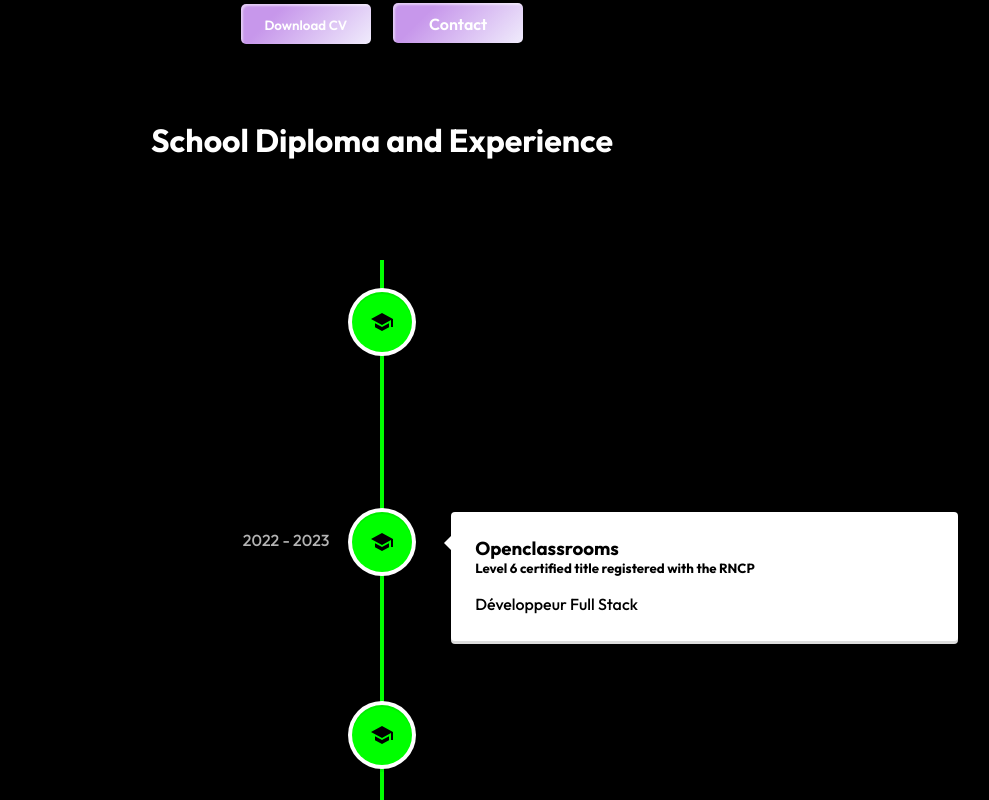
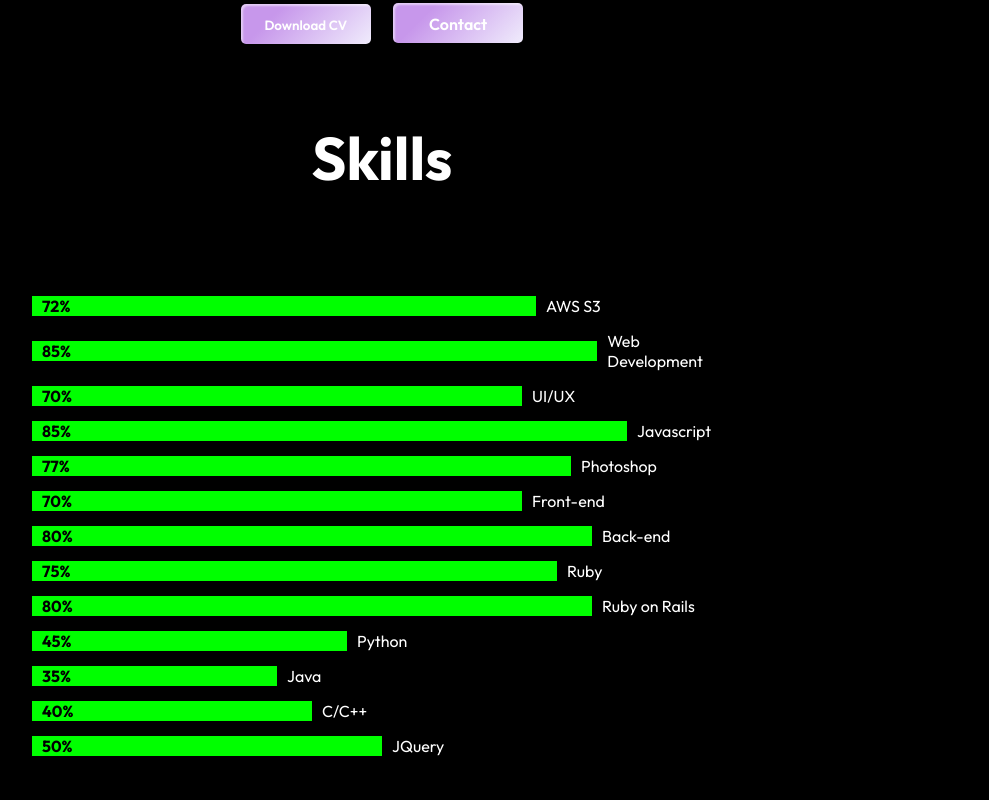
Before and after one commit to Prajay-Chaudhary/Portfolio-website_react, a React (Create React App) app: page /About in a window 1280 px wide. Shown: the part 1820-2620 px from the top of the page, without its empty margins (258-1247 px from the left). Built offline with nearby package versions, Linux system fonts and the light colour scheme; a web font is replaced by a local one.

Commit message:
Skills component and shown in bar graph.

```diff
--- a/package.json
+++ b/package.json
@@ -11,6 +11,7 @@
     "@testing-library/jest-dom": "^5.16.4",
     "@testing-library/react": "^13.3.0",
     "@testing-library/user-event": "^13.5.0",
+    "intersection-observer": "^0.12.2",
     "jspdf": "^2.5.1",
     "path-browserify": "^1.0.1",
     "rc-progress": "3.4.0",
--- /dev/null
+++ b/src/Components/Data/skills.json
@@ -0,0 +1,17 @@
+{
+  "skills": [
+    { "id": 0, "skillName": "AWS S3", "amount": "72" },
+    { "id": 1, "skillName": "Web Development", "amount": "85" },
+    { "id": 2, "skillName": "UI/UX", "amount": "70" },
+    { "id": 3, "skillName": "Javascript", "amount": "85" },
+    { "id": 4, "skillName": "Photoshop", "amount": "77" },
+    { "id": 5, "skillName": "Front-end", "amount": "70" },
+    { "id": 6, "skillName": "Back-end", "amount": "80" },
+    { "id": 7, "skillName": "Ruby", "amount": "75" },
+    { "id": 8, "skillName": "Ruby on Rails", "amount": "80" },
+    { "id": 9, "skillName": "Python", "amount": "45" },
+    { "id": 10, "skillName": "Java", "amount": "35" },
+    { "id": 11, "skillName": "C/C++", "amount": "40" },
+    { "id": 12, "skillName": "JQuery", "amount": "50" }
+  ]
+}
--- /dev/null
+++ b/src/Components/Hooks/useContainerDimesions.js
@@ -0,0 +1,28 @@
+import { useState, useEffect } from 'react'
+
+const useContainerDimensions = (myRef) => {
+  const [dimensions, setDimensions] = useState({ width: 0 })
+
+  useEffect(() => {
+    const getDimensions = () => ({
+      width: myRef.current.offsetWidth,
+    })
+    const handleResize = () => {
+      setDimensions(getDimensions())
+    }
+
+    if (myRef.current) {
+      setDimensions(getDimensions())
+    }
+
+    window.addEventListener('resize', handleResize)
+
+    return () => {
+      window.removeEventListener('resize', handleResize)
+    }
+  }, [myRef])
+
+  return dimensions
+}
+
+export default useContainerDimensions
--- /dev/null
+++ b/src/Components/Skills.css
@@ -0,0 +1,44 @@
+.skills-wrapper {
+    opacity: 0;
+    transform: translateX(-20px);
+    transition: 1s opacity ease-in-out, 1s transform ease-in-out;
+    max-width: 700px;
+    margin: 0 auto; /* Center the skills section horizontally */
+}
+
+.skills-wrapper.visible {
+    opacity: 1;
+    transform: translateX(0);
+}
+
+.skills {
+    list-style-type: none;
+    padding: 0;
+}
+
+.skill-bar-wrapper {
+    display: flex;
+    align-items: center;
+    margin-bottom: 15px; /* Increased margin for more space between bars */
+    position: relative; /* Added position */
+}
+
+.skill-bar {
+    height: 20px; /* Increased bar height */
+    background-color: #00ff00;
+    width: 100%; /* Bar width set to 100% */
+}
+
+.skill-percentage {
+    position: absolute;
+    top: 50%;
+    left: 0;
+    transform: translate(10px, -50%); /* Adjust the translate values */
+    color: #000000;
+    font-weight: bold; /* Added font-weight for visibility */
+}
+
+.skill-name {
+    margin-left: 10px;
+    color: #ffffff;
+}
--- /dev/null
+++ b/src/Components/Skills.js
@@ -0,0 +1,94 @@
+// import React from 'react'
+// import "./Skills.css";
+
+// const Skills = () => {
+//   return (
+//     <div className="skills">
+//       <h1> Skills</h1>
+//       <ol className="list">
+//         <li className="item">
+//           <h2>Back-End</h2>
+//           <span>
+//             Python, Ruby, Ruby on Rails, Java Spring, API development RESTful API, C/C++,
+//             MySQL, AWS S3
+//           </span>
+//         </li>
+//         <li className="item">
+//           <h2> Front-End</h2>
+//           <span>
+//             ReactJS, Redux, Context API, Javascript, HTML, CSS, NPM,
+//             BootStrap, Yarn, TailwindCSS, StyledComponents, Chakra UI
+//           </span>
+//         </li>
+//         <li className="item">
+//           <h2>Database</h2>
+//           <span>MS SQL, PostgreSQL, SQL Server, NoSQL </span>
+//         </li>
+//         <li className="item">
+//           <h2>Tools</h2>
+//           <span>
+//             Postman,
+//             Git,
+//             Visual Studio,
+//             NetBeans, GitHub </span>
+//         </li>
+//       </ol>
+//     </div>
+//   )
+// }
+
+// export default Skills
+
+
+
+
+
+import React, { useRef, useState, useEffect } from 'react';
+import skillsData from '../Components/Data/skills.json'; // Note the renamed import
+import useContainerDimensions from './Hooks/useContainerDimesions';
+import './Skills.css';
+
+const Skills = () => {
+  const skillsWrapper = useRef();
+  const { width } = useContainerDimensions(skillsWrapper);
+  const [isVisible, setIsVisible] = useState(false);
+
+  useEffect(() => {
+    const handleScroll = () => {
+      const boundingClientRect = skillsWrapper.current.getBoundingClientRect();
+      setIsVisible(boundingClientRect.top < window.innerHeight);
+    };
+
+    window.addEventListener('scroll', handleScroll);
+    handleScroll(); // Check visibility on initial render
+
+    return () => {
+      window.removeEventListener('scroll', handleScroll);
+    };
+  }, []);
+
+  return (
+    <div className={`skills-wrapper ${isVisible ? 'visible' : ''}`} ref={skillsWrapper}>
+      <h1 style={{ textAlign: "center", marginBottom: "100px", fontSize: "60px" }}>Skills</h1>
+      <ul className="skills">
+        {skillsData.skills.map((skill) => { // Access the skills array correctly
+          return (
+            <li className="skill-bar-wrapper" key={skill.skillName}>
+              <div
+                className="skill-bar"
+                style={{
+                  width: isVisible ? `${width * (Number(skill.amount) / 100)}px` : '1px',
+                  transitionDelay: isVisible ? `${1 + skill.id / 10}s` : '0s',
+                }}
+              ></div>
+              <div className="skill-name">{skill.skillName}</div>
+              <div className="skill-percentage">{`${skill.amount}%`}</div> {/* Display the percentage */}
+            </li>
+          );
+        })}
+      </ul>
+    </div>
+  );
+};
+
+export default Skills;
--- a/src/routes/About.js
+++ b/src/routes/About.js
@@ -4,13 +4,15 @@ import Footer from "../Components/Footer";
 import HeroImg2 from '../Components/HeroImg2';
 import AboutContent from "../Components/AboutContent";
 import ExperienceAndTraining from '../Components/ExperienceAndTraining';
+import Skills from '../Components/Skills';
 const About = () => {
   return (
     <div>
       <Navbar />
       <HeroImg2 heading="ABOUT" text="I am friendly full-stack developer" />
       <AboutContent />
-      <h1 style={{ textAlign: "center", marginBottom: "100px" }}>School Diploma and Experience</h1>
+      <Skills />
+      <h1 style={{ textAlign: "center", marginBottom: "100px", fontSize: "60px", marginTop: "60px" }}>School Diploma and Experience</h1>
       <ExperienceAndTraining />
       <Footer />
     </div>
```
Also changed, not shown: 2 other files (tests, documents, lock files or other folders).
